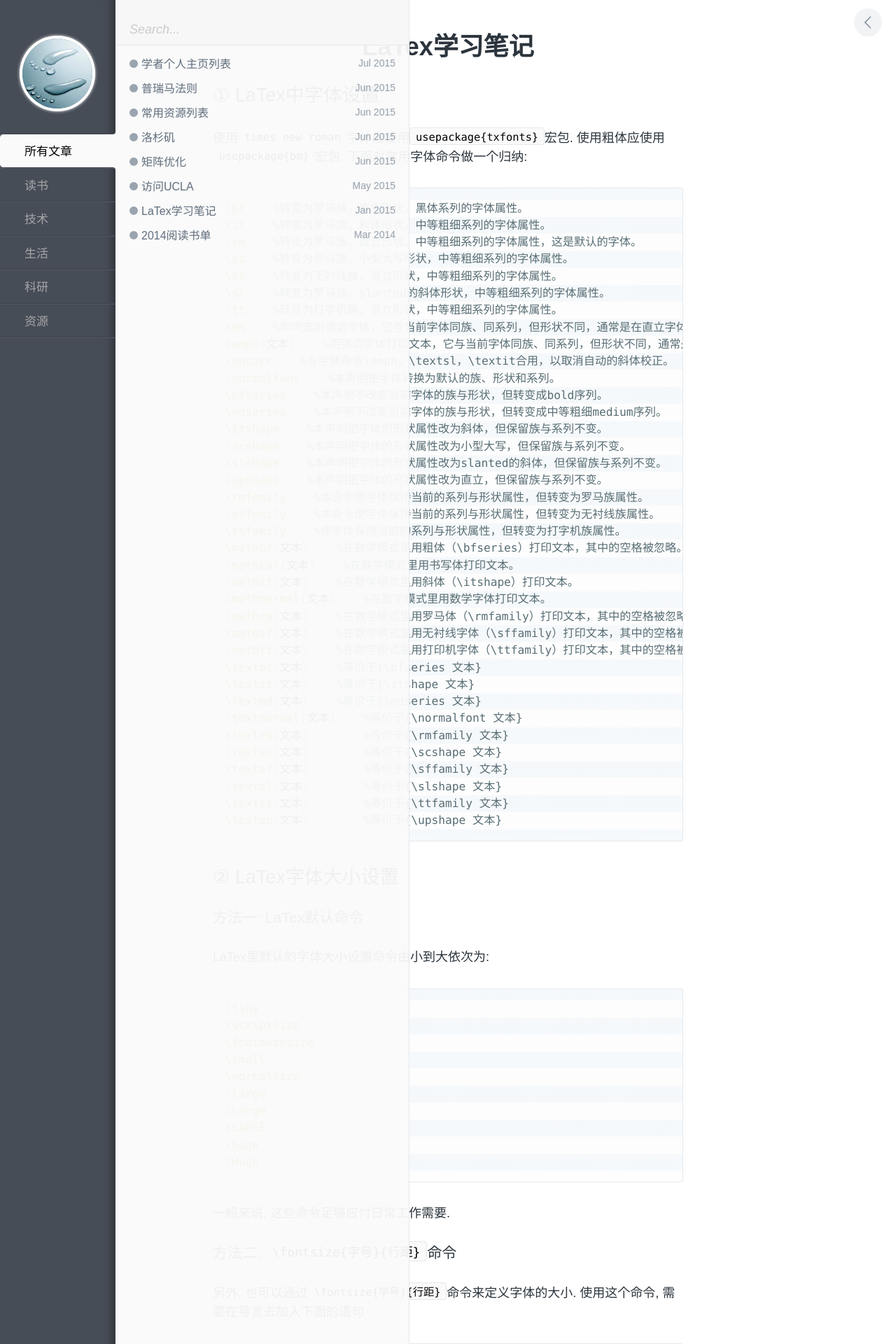
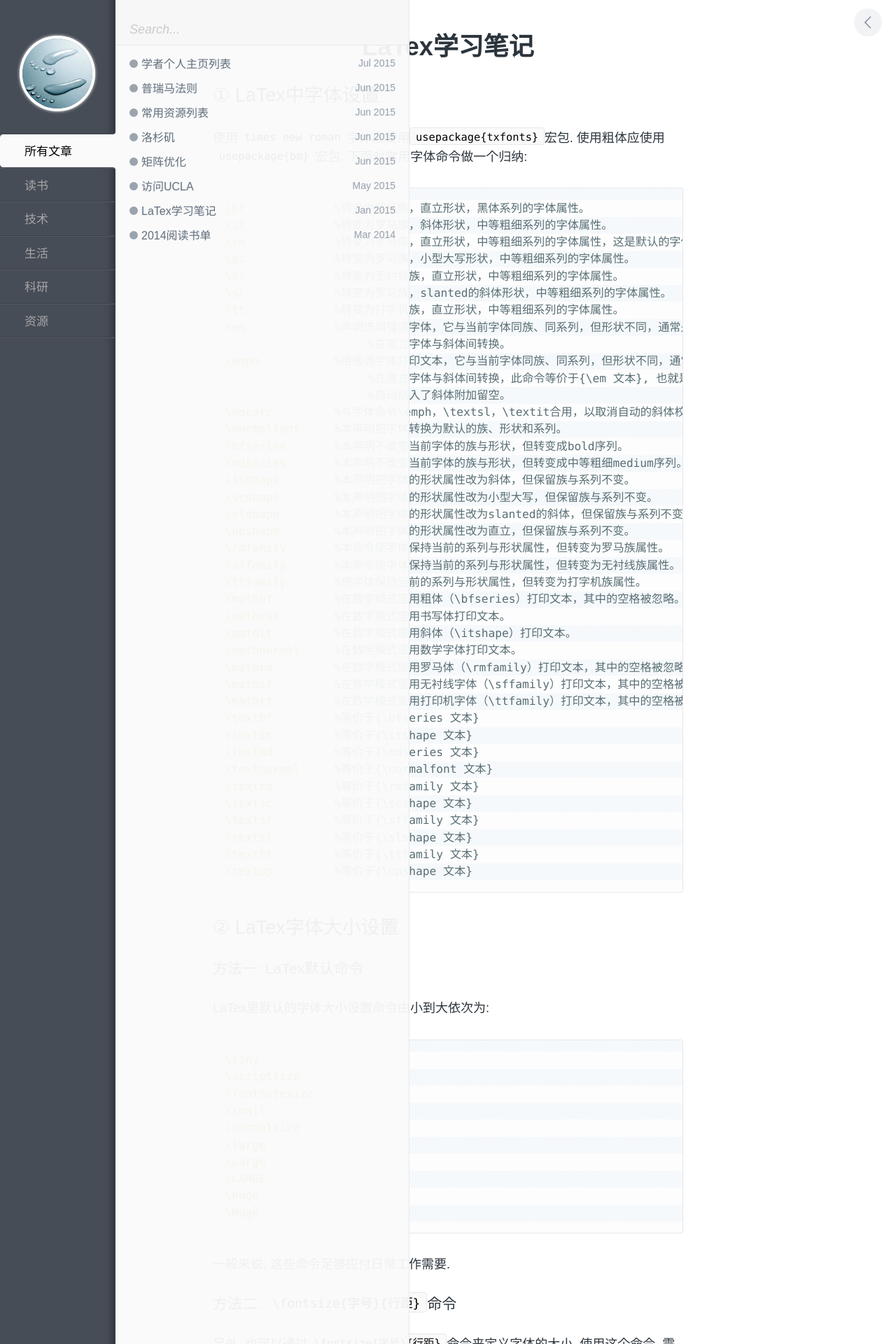
Before and after one commit to polyHong/polyHong.github.io, a Jekyll site: the page built from _posts/tech/2015-01-10-use-latex.md, in a window 1280 px wide. Shown: the top 1920 px of the page at 70% size. Built offline with Jekyll 4.4.1, drawn with Linux system fonts in a browser that asks for light colours; Markdown is read by kramdown in place of the engine named in the settings.

Commit message:
Latex learning note revised

````diff
--- a/_posts/tech/2015-01-10-use-latex.md
+++ b/_posts/tech/2015-01-10-use-latex.md
@@ -12,43 +12,46 @@
 使用`times new roman`字体应使用`usepackage{txfonts}`宏包. 使用粗体应使用`usepackage{bm}`宏包. 下面对常用字体命令做一个归纳:
 
 ```tex
-\bf    %转变为罗马族，直立形状，黑体系列的字体属性。
-\it    %转变为罗马族，斜体形状，中等粗细系列的字体属性。
-\rm    %转变为罗马族，直立形状，中等粗细系列的字体属性，这是默认的字体。
-\sc    %转变为罗马族，小型大写形状，中等粗细系列的字体属性。
-\sf    %转变为无衬线族，直立形状，中等粗细系列的字体属性。
-\sl    %转变为罗马族，slanted的斜体形状，中等粗细系列的字体属性。
-\tt    %转变为打字机族，直立形状，中等粗细系列的字体属性。
-\em    %声明选用强调字体，它与当前字体同族、同系列，但形状不同，通常是在直立字体与斜体间转换。
-\emph{文本}    %用强调字体打印文本，它与当前字体同族、同系列，但形状不同，通常是在直立字体与斜体间转换，此命令等价于{\em 文本}    %也就是说，自动插入了斜体附加留空。
-\nocorr    %与字体命令\emph，\textsl，\textit合用，以取消自动的斜体校正。
-\normalfont    %本声明把字体转换为默认的族、形状和系列。
-\bfseries    %本声明不改变当前字体的族与形状，但转变成bold序列。
-\mdseries    %本声明不改变当前字体的族与形状，但转变成中等粗细medium序列。
-\itshape    %本声明把字体的形状属性改为斜体，但保留族与系列不变。
-\scshape    %本声明把字体的形状属性改为小型大写，但保留族与系列不变。
-\slshape    %本声明把字体的形状属性改为slanted的斜体，但保留族与系列不变。
-\upshape    %本声明把字体的形状属性改为直立，但保留族与系列不变。
-\rmfamily    %本命令使字体保持当前的系列与形状属性，但转变为罗马族属性。
-\sffamily    %本命令使字体保持当前的系列与形状属性，但转变为无衬线族属性。
-\ttfamily    %使字体保持当前的系列与形状属性，但转变为打字机族属性。
-\mathbf{文本}    %在数学模式里用粗体（\bfseries）打印文本，其中的空格被忽略。
-\mathcal{文本}    %在数学模式里用书写体打印文本。
-\mathit{文本}    %在数学模式里用斜体（\itshape）打印文本。
-\mathnormal{文本}    %在数学模式里用数学字体打印文本。
-\mathrm{文本}    %在数学模式里用罗马体（\rmfamily）打印文本，其中的空格被忽略。
-\mathsf{文本}    %在数学模式里用无衬线字体（\sffamily）打印文本，其中的空格被忽略。
-\mathtt{文本}    %在数学模式里用打印机字体（\ttfamily）打印文本，其中的空格被忽略。
-\textbf{文本}    %等价于{\bfseries 文本}
-\textit{文本}    %等价于{\itshape 文本}
-\textmd{文本}    %等价于{\mdseries 文本}
-\textnormal{文本}    %等价于{\normalfont 文本}
-\textrm{文本}        %等价于{\rmfamily 文本}
-\textsc{文本}        %等价于{\scshape 文本}
-\textsf{文本}        %等价于{\sffamily 文本}
-\textsl{文本}        %等价于{\slshape 文本}
-\texttt{文本}        %等价于{\ttfamily 文本}
-\textup{文本}        %等价于{\upshape 文本}
+\bf             %转变为罗马族，直立形状，黑体系列的字体属性。
+\it             %转变为罗马族，斜体形状，中等粗细系列的字体属性。
+\rm             %转变为罗马族，直立形状，中等粗细系列的字体属性，这是默认的字体。
+\sc             %转变为罗马族，小型大写形状，中等粗细系列的字体属性。
+\sf             %转变为无衬线族，直立形状，中等粗细系列的字体属性。
+\sl             %转变为罗马族，slanted的斜体形状，中等粗细系列的字体属性。
+\tt             %转变为打字机族，直立形状，中等粗细系列的字体属性。
+\em             %声明选用强调字体，它与当前字体同族、同系列，但形状不同，通常是
+                     %在直立字体与斜体间转换。
+\emph           %用强调字体打印文本，它与当前字体同族、同系列，但形状不同，通常是
+                     %在直立字体与斜体间转换，此命令等价于{\em 文本}, 也就是说，
+					 %自动插入了斜体附加留空。
+\nocorr         %与字体命令\emph，\textsl，\textit合用，以取消自动的斜体校正。
+\normalfont     %本声明把字体转换为默认的族、形状和系列。
+\bfseries       %本声明不改变当前字体的族与形状，但转变成bold序列。
+\mdseries       %本声明不改变当前字体的族与形状，但转变成中等粗细medium序列。
+\itshape        %本声明把字体的形状属性改为斜体，但保留族与系列不变。
+\scshape        %本声明把字体的形状属性改为小型大写，但保留族与系列不变。
+\slshape        %本声明把字体的形状属性改为slanted的斜体，但保留族与系列不变。
+\upshape        %本声明把字体的形状属性改为直立，但保留族与系列不变。
+\rmfamily       %本命令使字体保持当前的系列与形状属性，但转变为罗马族属性。
+\sffamily       %本命令使字体保持当前的系列与形状属性，但转变为无衬线族属性。
+\ttfamily       %使字体保持当前的系列与形状属性，但转变为打字机族属性。
+\mathbf         %在数学模式里用粗体（\bfseries）打印文本，其中的空格被忽略。
+\mathcal        %在数学模式里用书写体打印文本。
+\mathit         %在数学模式里用斜体（\itshape）打印文本。
+\mathnormal     %在数学模式里用数学字体打印文本。
+\mathrm         %在数学模式里用罗马体（\rmfamily）打印文本，其中的空格被忽略。
+\mathsf         %在数学模式里用无衬线字体（\sffamily）打印文本，其中的空格被忽略。
+\mathtt         %在数学模式里用打印机字体（\ttfamily）打印文本，其中的空格被忽略。
+\textbf         %等价于{\bfseries 文本}
+\textit         %等价于{\itshape 文本}
+\textmd         %等价于{\mdseries 文本}
+\textnormal     %等价于{\normalfont 文本}
+\textrm         %等价于{\rmfamily 文本}
+\textsc         %等价于{\scshape 文本}
+\textsf         %等价于{\sffamily 文本}
+\textsl         %等价于{\slshape 文本}
+\texttt         %等价于{\ttfamily 文本}
+\textup         %等价于{\upshape 文本}
 ```
 
 
````
